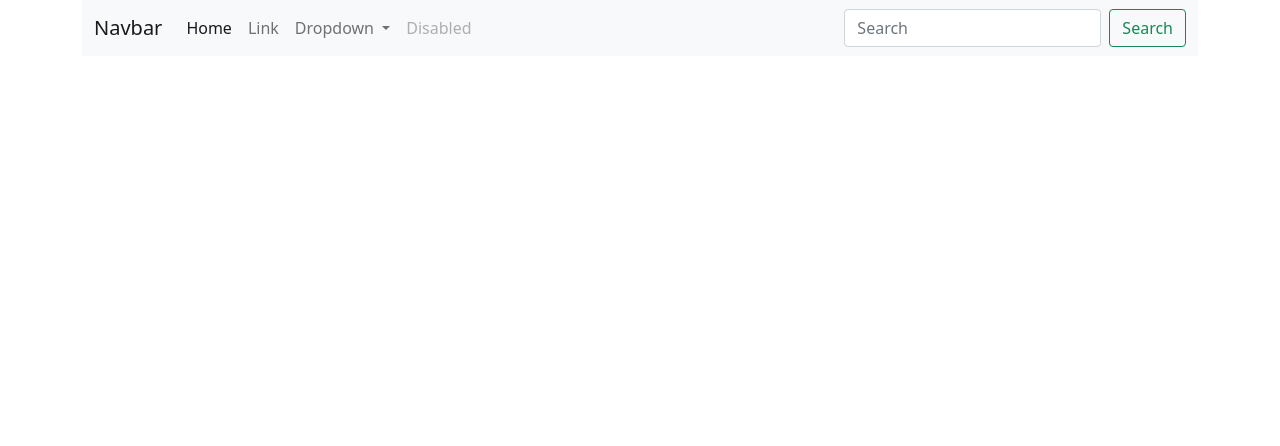
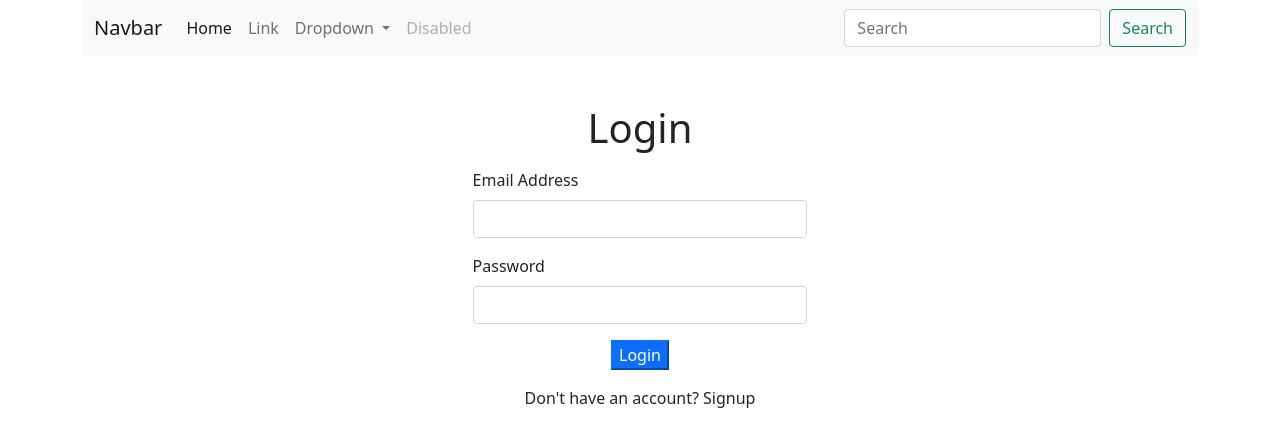
Before and after one commit to jrletner/Beta-Blogs-Client, an Angular app: page /login in a window 1280 px wide. Before the commit this address led to /. Shown: the top 446 px of the page. Built offline with nearby package versions, Linux system fonts and the light colour scheme.

Commit message:
added signup and login

```diff
--- a/src/app/app-routing.module.ts
+++ b/src/app/app-routing.module.ts
@@ -1,11 +1,16 @@
 import { NgModule } from '@angular/core';
 import { Routes, RouterModule } from '@angular/router';
+import { LoginComponent } from './auth/login/login.component';
 import { SignupComponent } from './auth/signup/signup.component';
 
 const routes: Routes = [
   {
     path: 'signup',
     component: SignupComponent,
+  },
+  {
+    path: 'login',
+    component: LoginComponent,
   },
 ];
 
--- /dev/null
+++ b/src/app/auth/auth.service.ts
@@ -0,0 +1,17 @@
+import { HttpClient } from '@angular/common/http';
+import { Injectable } from '@angular/core';
+
+@Injectable({
+  providedIn: 'root',
+})
+export class AuthService {
+  constructor(private http: HttpClient) {}
+
+  signup(blog) {
+    return this.http.post('http://localhost:3000/api/v1/users/create', blog);
+  }
+
+  login(user) {
+    return this.http.post('http://localhost:3000/api/v1/users/login', user);
+  }
+}
--- /dev/null
+++ b/src/app/auth/login/login.component.html
@@ -0,0 +1,38 @@
+<div class="div mt-5">
+  <h1 class="text-center mb-3">Login</h1>
+  <form
+    style="margin: 0 auto; max-width: 30%"
+    [formGroup]="loginForm"
+    (ngSubmit)="onSubmit()"
+  >
+    <div class="row">
+      <div class="col-12">
+        <div class="mb-3">
+          <label for="" class="form-label">Email Address</label>
+          <input
+            type="email"
+            class="form-control"
+            id="email"
+            formControlName="email"
+          />
+        </div>
+      </div>
+    </div>
+
+    <div class="row">
+      <div class="col-12">
+        <label for="" class="form-label">Password</label>
+        <input
+          type="password"
+          class="form-control"
+          id="password"
+          formControlName="password"
+        />
+      </div>
+    </div>
+    <div class="text-center mb-3 mt-3">
+      <button class="btn-primary" type="submit">Login</button>
+      <p class="mt-3">Don't have an account? <a>Signup</a></p>
+    </div>
+  </form>
+</div>
--- /dev/null
+++ b/src/app/auth/login/login.component.ts
@@ -0,0 +1,28 @@
+import { Component, OnInit } from '@angular/core';
+import { FormControl, FormGroup } from '@angular/forms';
+import { AuthService } from '../auth.service';
+
+@Component({
+  selector: 'app-login',
+  templateUrl: './login.component.html',
+  styleUrls: ['./login.component.css'],
+})
+export class LoginComponent implements OnInit {
+  loginForm = new FormGroup({
+    email: new FormControl(''),
+    password: new FormControl(''),
+  });
+
+  constructor(private authService: AuthService) {}
+
+  ngOnInit(): void {}
+
+  onSubmit() {
+    console.log(this.loginForm.value);
+    const user = this.loginForm.value;
+
+    this.authService.login(user).subscribe((res: any) => {
+      console.log(res);
+    });
+  }
+}
--- a/src/app/auth/signup/signup.component.html
+++ b/src/app/auth/signup/signup.component.html
@@ -1,42 +1,76 @@
 <div class="div mt-5">
   <h1 class="text-center mb-3">Sign Up</h1>
-  <form style="margin: 0 auto; max-width: 70%">
+  <form
+    style="margin: 0 auto; max-width: 70%"
+    [formGroup]="signupForm"
+    (ngSubmit)="onSubmit()"
+  >
     <div class="row">
       <div class="col-6">
         <div class="mb-3">
           <label for="" class="form-label">Email Address</label>
-          <input type="email" class="form-control" />
+          <input
+            type="email"
+            class="form-control"
+            id="email"
+            formControlName="email"
+          />
         </div>
         <div>We'll never share your email with anyone else.</div>
       </div>
       <div class="col-6">
         <label for="" class="form-label">Phone Number</label>
-        <input type="text" class="form-control" />
+        <input
+          type="text"
+          class="form-control"
+          id="phone"
+          formControlName="phone"
+        />
       </div>
     </div>
     <div class="row">
       <div class="col-6">
         <label for="" class="form-label">First Name </label>
-        <input type="text" class="form-control" />
+        <input
+          type="text"
+          class="form-control"
+          id="first_name"
+          formControlName="first_name"
+        />
       </div>
       <div class="col-6">
         <label for="" class="form-label">Last Name </label>
-        <input type="text" class="form-control" />
+        <input
+          type="text"
+          class="form-control"
+          id="last_name"
+          formControlName="last_name"
+        />
       </div>
     </div>
 
     <div class="row mb-3">
       <div class="col-6">
         <label for="" class="form-label">Password</label>
-        <input type="password" class="form-control" />
+        <input
+          type="password"
+          class="form-control"
+          id="password"
+          formControlName="password"
+        />
       </div>
       <div class="col-6">
         <label for="" class="form-label">Password Confirmation</label>
-        <input type="password" class="form-control" />
+        <input
+          type="password"
+          class="form-control"
+          id="password_confirmation"
+          formControlName="password_confirmation"
+        />
       </div>
     </div>
     <div class="text-center mb-3">
-      <button class="btn-primary">Sign Up</button>
+      <button class="btn-primary" type="submit">Sign Up</button>
     </div>
     <div>
       <p class="text-center">Already have an account? <a>Login</a></p>
--- a/src/app/auth/signup/signup.component.ts
+++ b/src/app/auth/signup/signup.component.ts
@@ -1,15 +1,32 @@
 import { Component, OnInit } from '@angular/core';
+import { FormControl, FormGroup } from '@angular/forms';
+import { AuthService } from '../auth.service';
 
 @Component({
   selector: 'app-signup',
   templateUrl: './signup.component.html',
-  styleUrls: ['./signup.component.css']
+  styleUrls: ['./signup.component.css'],
 })
 export class SignupComponent implements OnInit {
+  signupForm = new FormGroup({
+    email: new FormControl(''),
+    phone: new FormControl(''),
+    first_name: new FormControl(''),
+    last_name: new FormControl(''),
+    password: new FormControl(''),
+    password_confirmation: new FormControl(''),
+  });
 
-  constructor() { }
+  constructor(private authService: AuthService) {}
 
-  ngOnInit(): void {
+  ngOnInit(): void {}
+
+  onSubmit() {
+    console.log(this.signupForm.value);
+    const blog = this.signupForm.value;
+
+    this.authService.signup(blog).subscribe((res: any) => {
+      console.log(res);
+    });
   }
-
 }
```
Also changed, not shown: src/app/app.module.ts (+9 -8 lines), src/app/auth/login/login.component.css (added), 2 other files (tests, documents, lock files or other folders).
